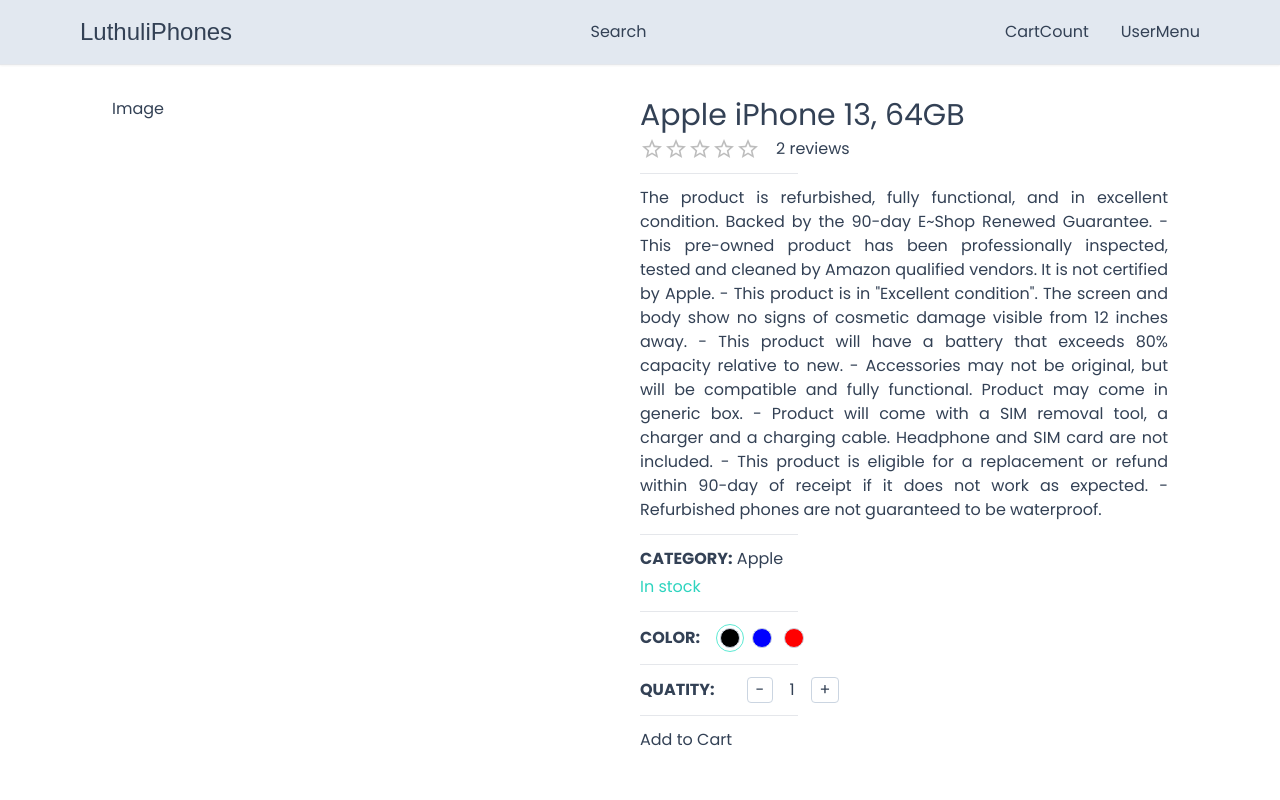
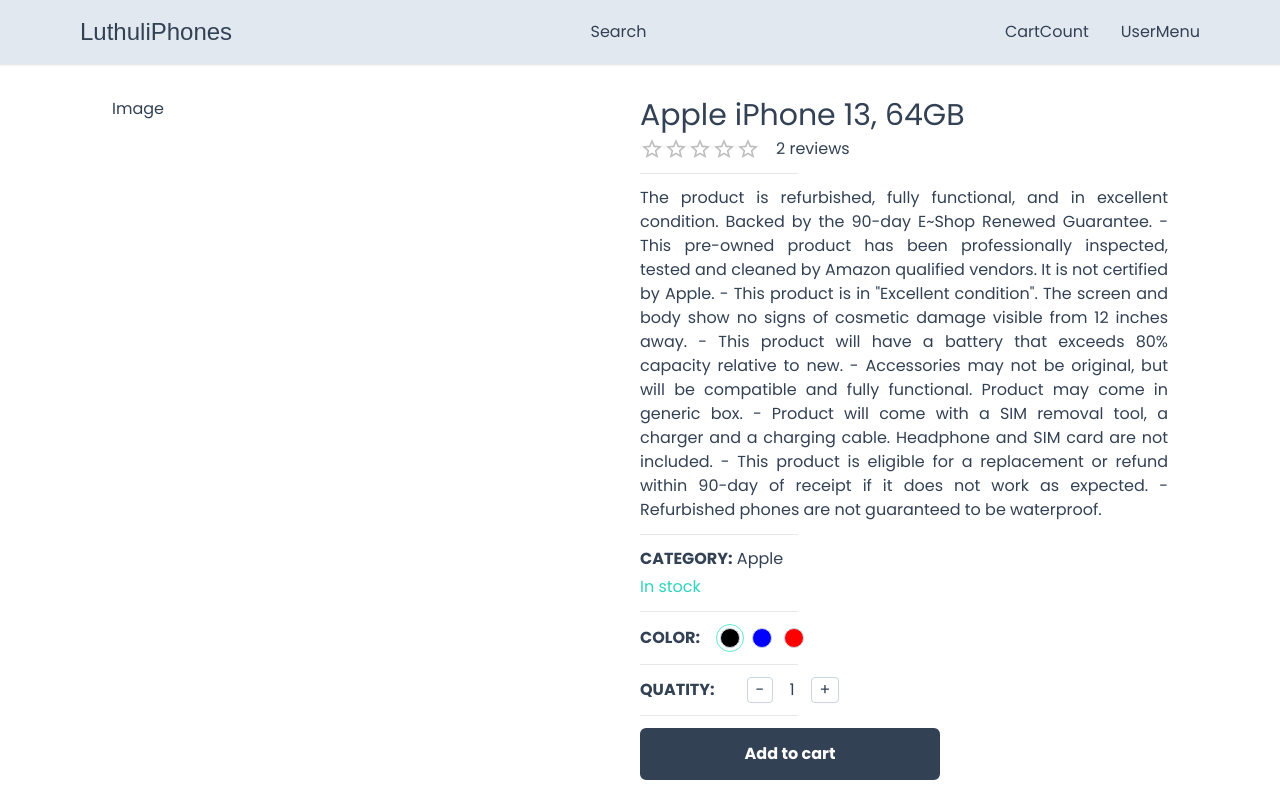
Before and after one commit to JosephMugo8711/Luthuli, a Next.js app: page /product/1 in a window 1280 px wide. Shown: the top 800 px of the page. Built offline with nearby package versions, Linux system fonts and the light colour scheme; a web font is replaced by a local one.

Commit message:
Feat: Add to Cart

```diff
--- /dev/null
+++ b/app/components/Button.tsx
@@ -0,0 +1,55 @@
+"use client";
+
+import { IconType } from "react-icons"
+
+interface ButtonProps{
+    label: string,
+    disabled?: boolean,
+    outline?: boolean,
+    small?: boolean,
+    custom?: string,
+    icon?: IconType
+    onClick: (e: React.MouseEvent<HTMLButtonElement>)
+    => void;
+}
+
+
+
+const Button: React.FC<ButtonProps> = ({
+    label,
+    disabled,
+    outline,
+    small,
+    custom,
+    icon: Icon,
+    onClick
+}) => {
+    return (
+        <button
+        disabled = {disabled}
+        className={`
+        disabled:opacity-70
+        disabled:cursor-not-allowed
+        rounded-md
+        hover:opacity-80
+        transition
+        w-full
+        border-slate-700
+        flex
+        items-center
+        justify-center
+        gap-2
+        ${outline? "bg-white" : "bg-slate-700"}
+        ${outline ? "text-slate-700" : "text-white"}
+        ${small ? "text-sm font-light" : "text-md font-semibold"}
+        ${small ? "py-1 px-2 border-[1px]" : "py-3 px-4 border-2"}
+        ${custom ? custom : ''}
+        `}
+        >
+            {Icon && <Icon size={24}/>}
+            {label}
+        </button>
+     );
+}
+
+export default  Button;
--- /dev/null
+++ b/app/components/products/productImage.tsx
@@ -0,0 +1,57 @@
+"use client";
+
+import Image from "next/image";
+import { CartProductType, SelectedImgType } from "@/app/product/[productId]/ProductDetails";
+
+
+interface ProductImageProps {
+    cartProduct: CartProductType;
+    product: any;
+    handleColorSelect: (value: SelectedImgType) => void;
+
+}
+
+const ProductImage: React.FC<ProductImageProps> = ({
+    cartProduct,
+    product,
+    handleColorSelect
+}) => {
+    return (
+    <div className="
+     grid
+     grid-cols-6
+     gap-2
+     h-full
+     max-h-[500px]
+     min-h-[300px]
+     sm:min-h-[400px]
+    ">
+        {product.images.map((image: SelectedImgType)
+         => {
+            return (
+                <div
+                  key={image.color}
+                  onClick={() => handleColorSelect(image)}
+                  className={`relative w-[80%] aspect-square rounded border-teal-300
+                  ${
+                    cartProduct.selectedImg.color === image.color ? "border-[1.5px]" : 'border-none'
+                  }
+                  `}
+                >
+                    <Image
+                    src={image.image}
+                    alt={image.color}
+                    fill
+                    className="object-contain"
+                    />
+            </div>
+            )
+        })
+        }
+     </div>
+
+
+     );
+}
+
+export default ProductImage;
--- a/app/product/[productId]/ProductDetails.tsx
+++ b/app/product/[productId]/ProductDetails.tsx
@@ -4,6 +4,7 @@
 import { useCallback, useState } from "react";
 import SetColor from "@/app/components/products/setColor";
 import SetQuantity from "@/app/components/products/SetQuantity";
+import Button from "@/app/components/Button";
 
 interface ProductDetailsProps{
     product: any;
@@ -113,7 +114,10 @@
 
                 />
                 <Horizontal />
-                <div>Add to Cart</div>
+                <div className="max-w-[300px]">
+                    <Button label="Add to cart" onClick={() => {}}
+                    />
+                </div>
             </div>
 
         </div>
```
